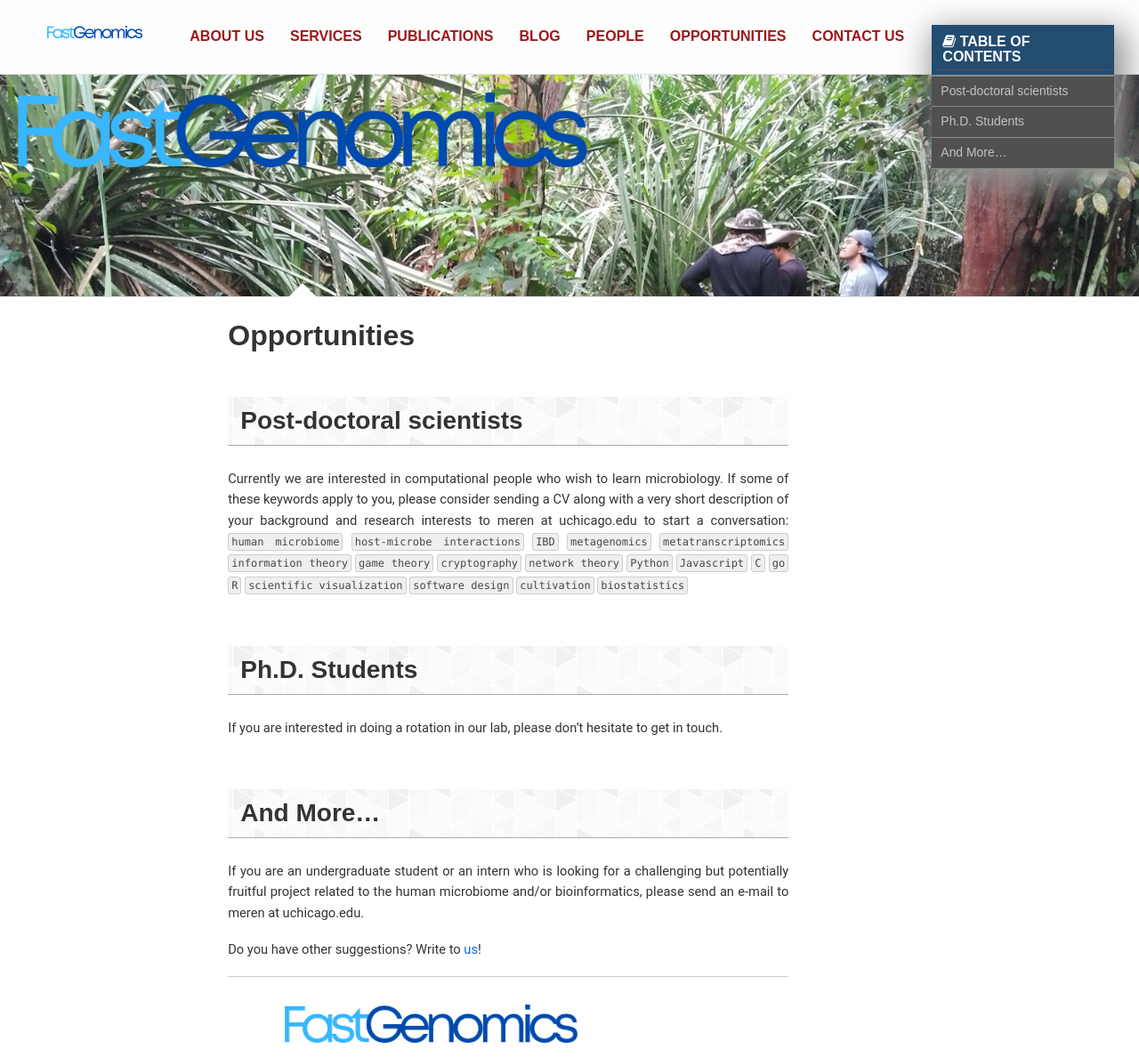
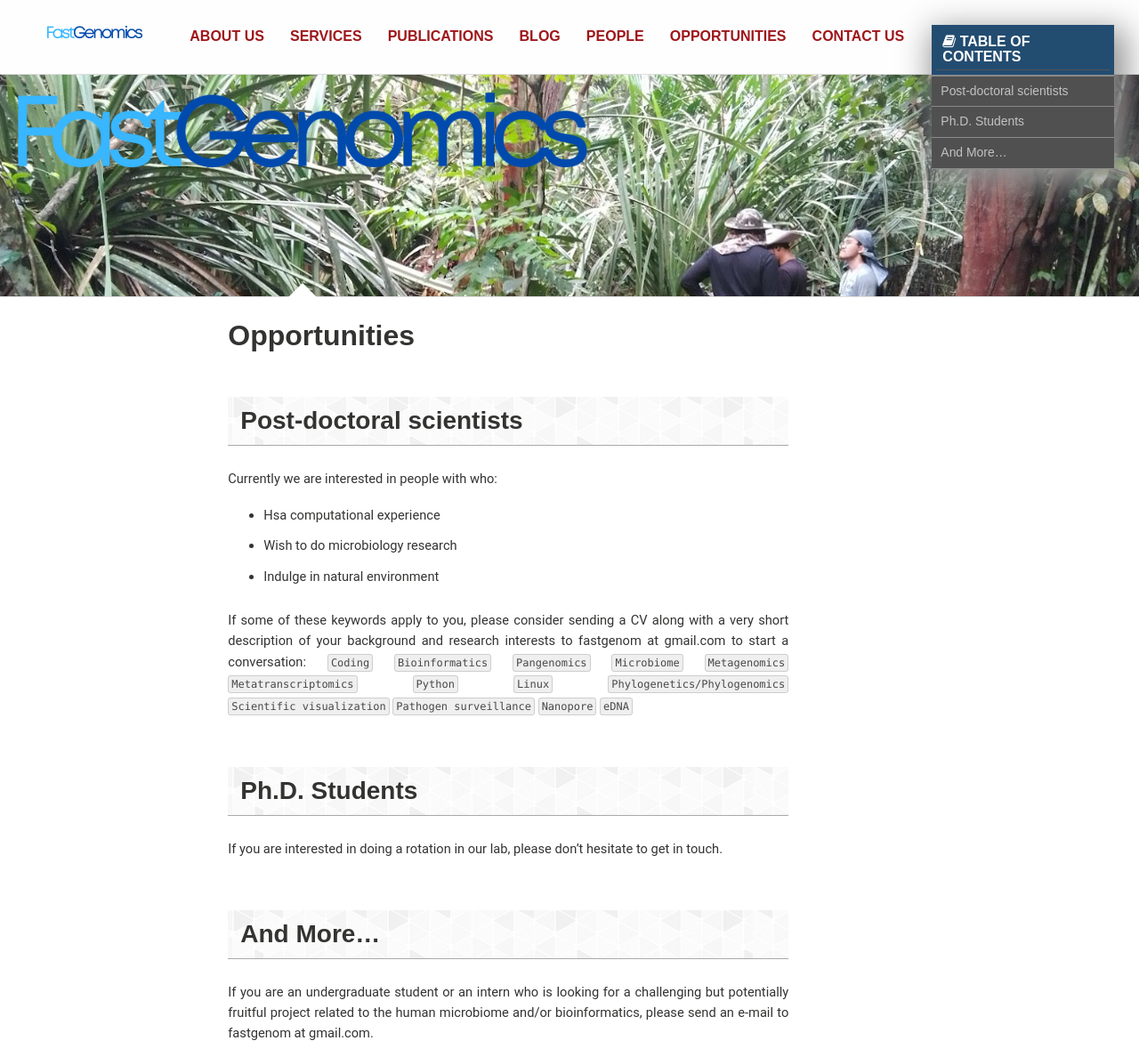
Before and after one commit to ZarulHanifah/ZarulHanifah.github.io, a Jekyll site: the page built from opportunities/index.md, in a window 1280 px wide and 1400 px high, cut to the strip 0-1188 px from the top of the window. Shown: the whole strip at 89% size. Built offline with Jekyll 4.4.1, drawn with Linux system fonts in a browser that asks for light colours; nearby versions of some CDN libraries; comment, search, counter and statistics services are not loaded.

Commit message:
Edit Opportunities

```diff
--- a/opportunities/index.md
+++ b/opportunities/index.md
@@ -17,8 +17,14 @@ image:
 <img src="images/post-docs.png" style="border:none;" />
 </div> -->
 
-Currently we are interested in computational people who wish to learn microbiology. If some of these keywords apply to you, please consider sending a CV along with a very short description of your background and research interests to meren at uchicago.edu to start a conversation: `human microbiome` `host-microbe interactions` `IBD` `metagenomics` `metatranscriptomics` `information theory` `game theory` `cryptography` `network theory` `Python` `Javascript` `C` `go` `R` `scientific visualization` `software design` `cultivation` `biostatistics`
+Currently we are interested in people with who:
+- Hsa computational experience
+- Wish to do microbiology research
+- Indulge in natural environment
 
+
+If some of these keywords apply to you, please consider sending a CV along with a very short description of your background and research interests to fastgenom at gmail.com to start a conversation:
+`Coding` `Bioinformatics` `Pangenomics` `Microbiome` `Metagenomics` `Metatranscriptomics` `Python` `Linux` `Phylogenetics/Phylogenomics` `Scientific visualization` `Pathogen surveillance` `Nanopore` `eDNA`
 
 <div style="clear:both"></div>
 
@@ -38,7 +44,7 @@ If you are interested in doing a rotation in our lab, please don't hesitate to g
 <img src="images/visiting-scientists.png" style="border:none;" />
 </div> -->
 
-If you are an undergraduate student or an intern who is looking for a challenging but potentially fruitful project related to the human microbiome and/or bioinformatics, please send an e-mail to meren at uchicago.edu.
+If you are an undergraduate student or an intern who is looking for a challenging but potentially fruitful project related to the human microbiome and/or bioinformatics, please send an e-mail to fastgenom at gmail.com.
 
 Do you have other suggestions? Write to [us]({{site.url}}/people/)!
 
```
